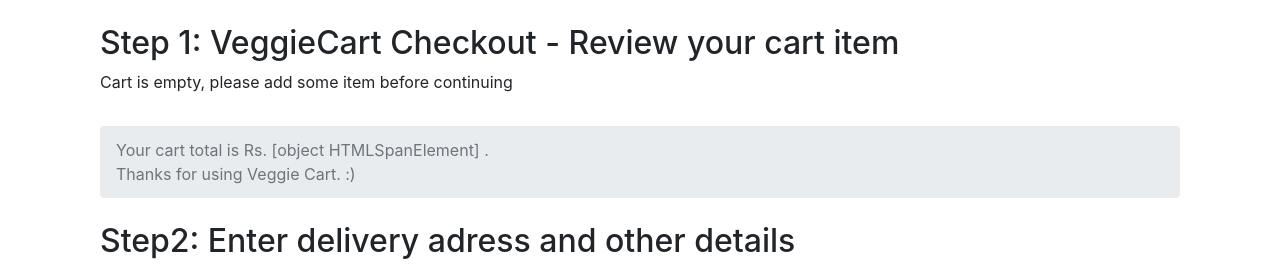
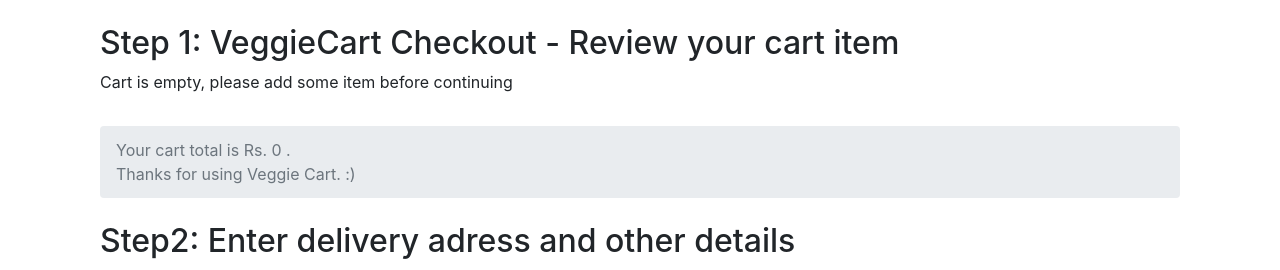
Before and after one commit to ankeshkr/veggiecart10, a Django app: template shop/templates/shop/checkout.html in a window 1280 px wide. Shown: the part 56-326 px from the top of the page. Run offline with Django 3.2, Linux system fonts and the light colour scheme; the template is opened without the code that fills it, so the values that code supplies are empty; some libraries are stand-ins or nearby versions.

Commit message:
Update checkout.html

```diff
--- a/shop/templates/shop/checkout.html
+++ b/shop/templates/shop/checkout.html
@@ -72,6 +72,7 @@
           console.log(cart)
           var sum=0
           var itemPrice=0
+          var totalPrice=0
           if ($.isEmptyObject(cart)) {
             mystr = `<p>Cart is empty, please add some item before continuing</p>`
             $('#items').append(mystr);
```
